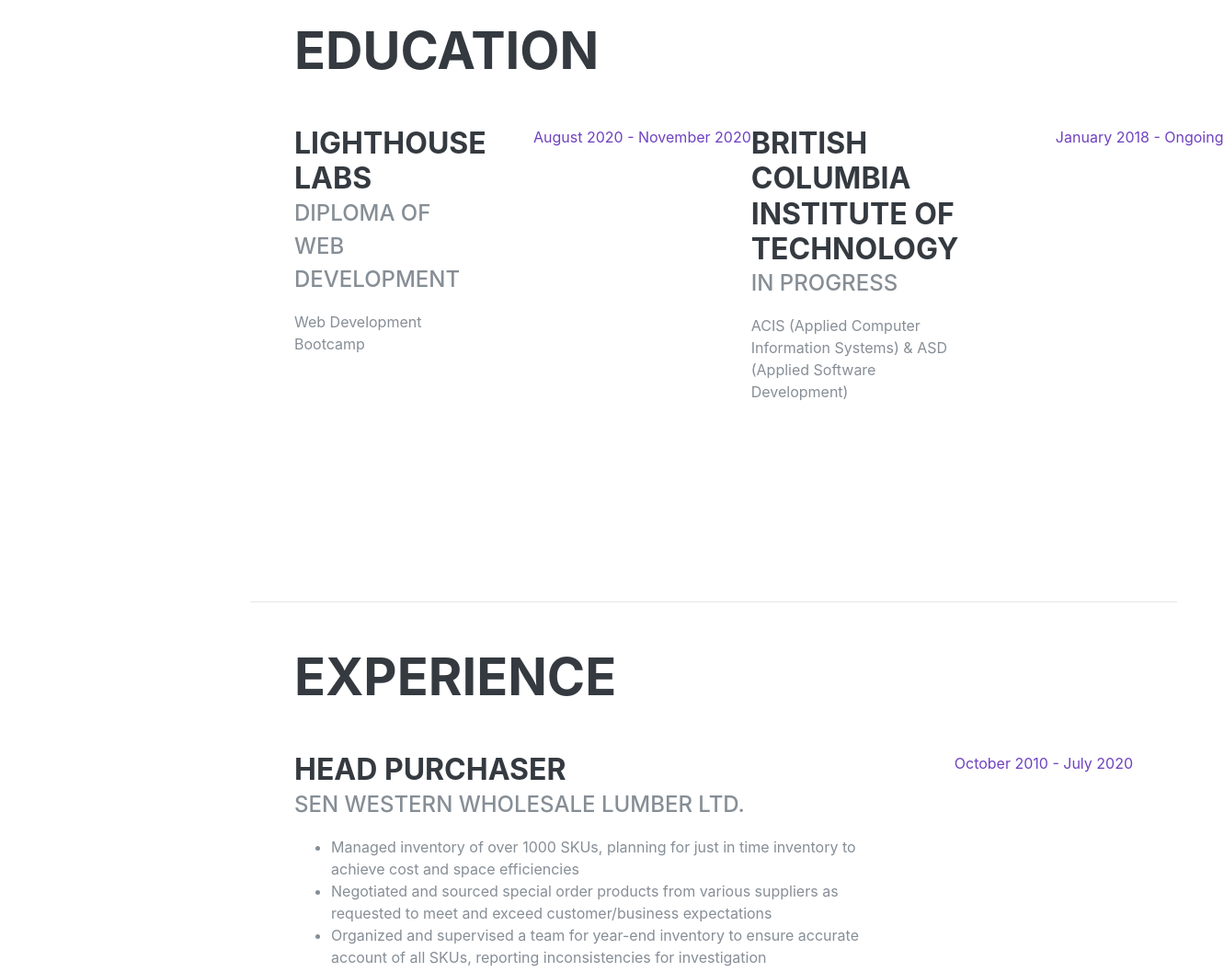
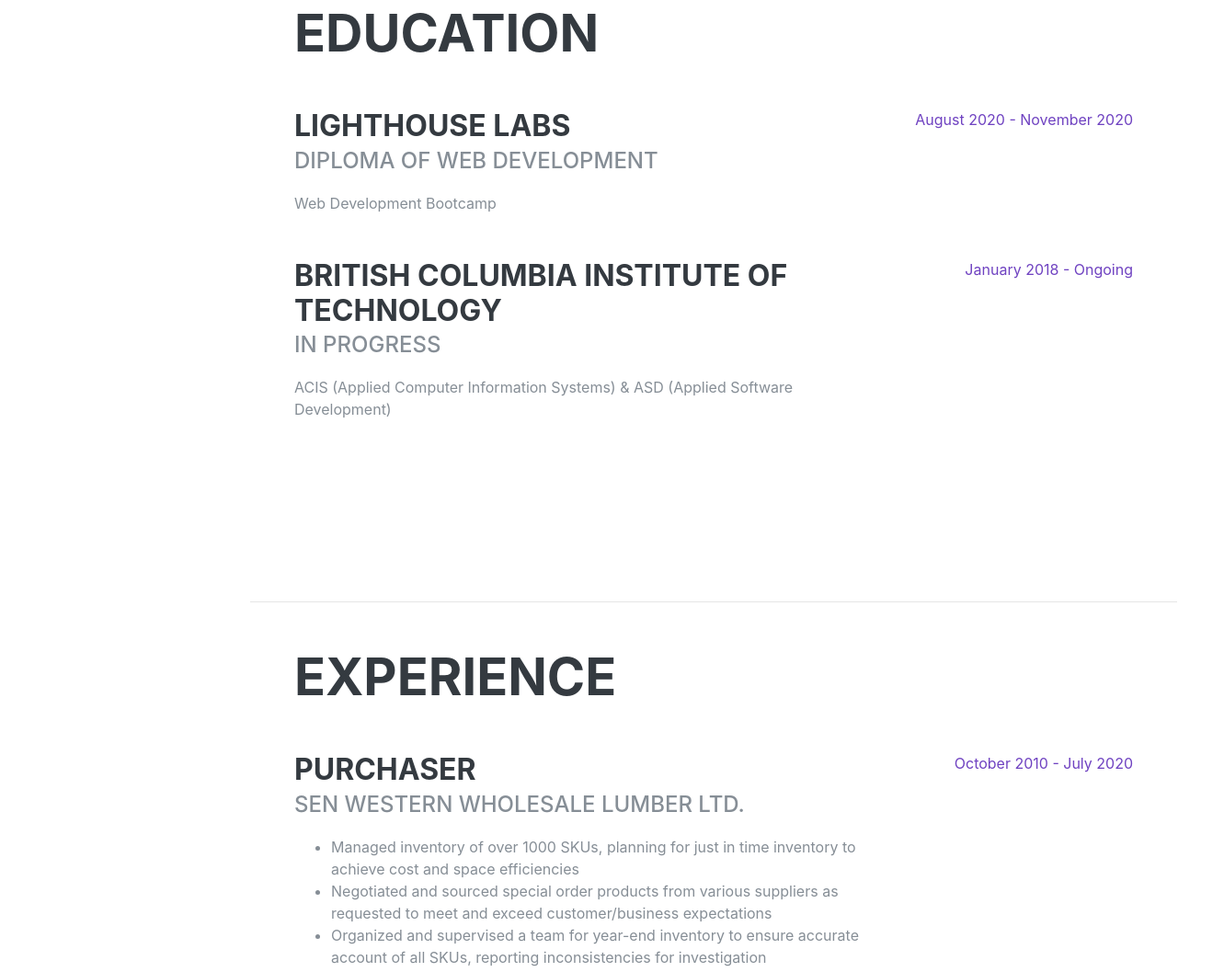
Before and after one commit to DespoTron/resume, a Gatsby site: page / in a window 1280 px wide. Shown: the part 3268-4325 px from the top of the page at 92% size, 1331 px wide, since content can reach past the window. Built offline with nearby package versions, Linux system fonts and the light colour scheme; Gatsby itself is replaced by a stand-in of ours; a web font is replaced by a local one.

Commit message:
Fixed styling

```diff
--- a/src/pages/index.js
+++ b/src/pages/index.js
@@ -284,8 +284,9 @@
             <div className="resume-date text-md-right">
               <span className="text-primary">August 2020 - November 2020</span>
             </div>
+          </div>
 
-            <div className="resume-item d-flex flex-column flex-md-row justify-content-between mb-5"></div>
+          <div className="resume-item d-flex flex-column flex-md-row justify-content-between mb-5">
             <div className="resume-content">
               <h3 className="mb-0">British Columbia Institute of Technology</h3>
               <div className="subheading mb-3">In Progress</div>
@@ -312,7 +313,7 @@
 
           <div className="resume-item d-flex flex-column flex-md-row justify-content-between mb-5">
             <div className="resume-content">
-              <h3 className="mb-0">Head Purchaser</h3>
+              <h3 className="mb-0">Purchaser</h3>
               <div className="subheading mb-3">
                 Sen Western Wholesale Lumber Ltd.
               </div>
```
